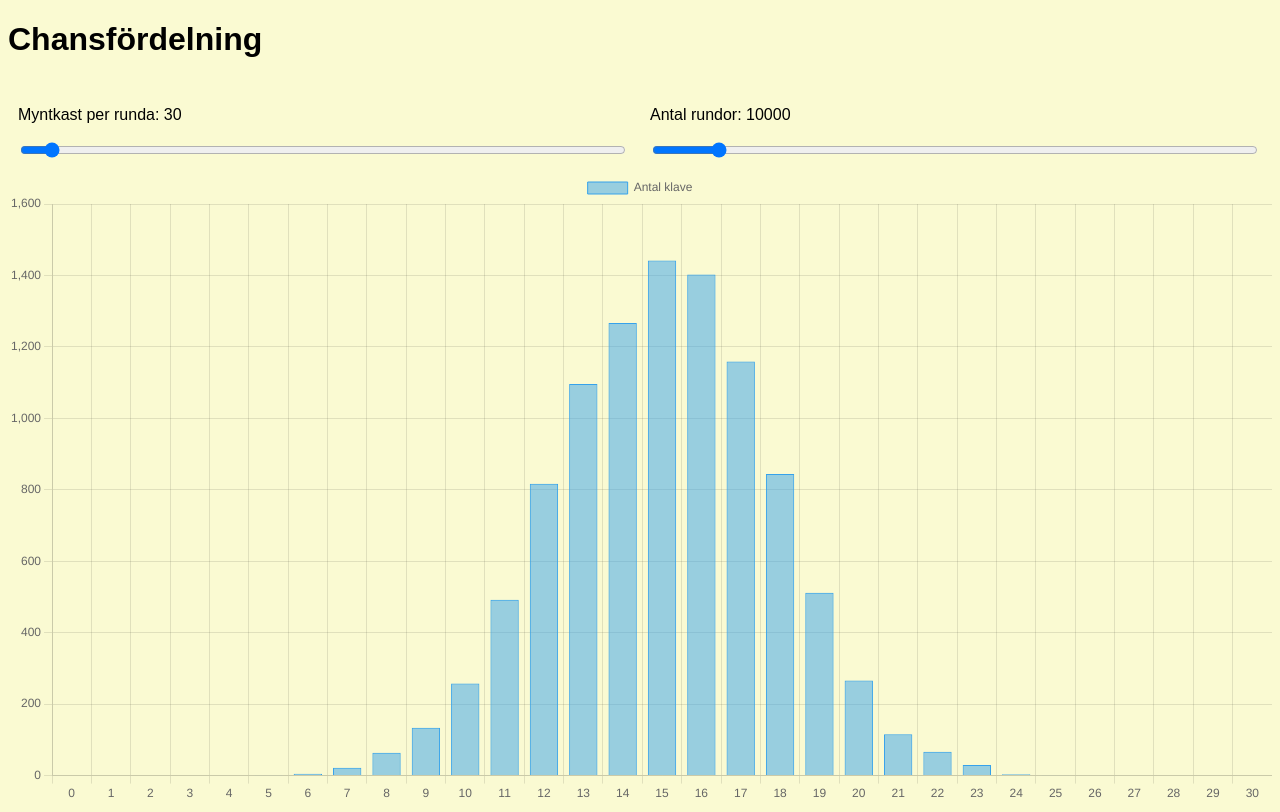
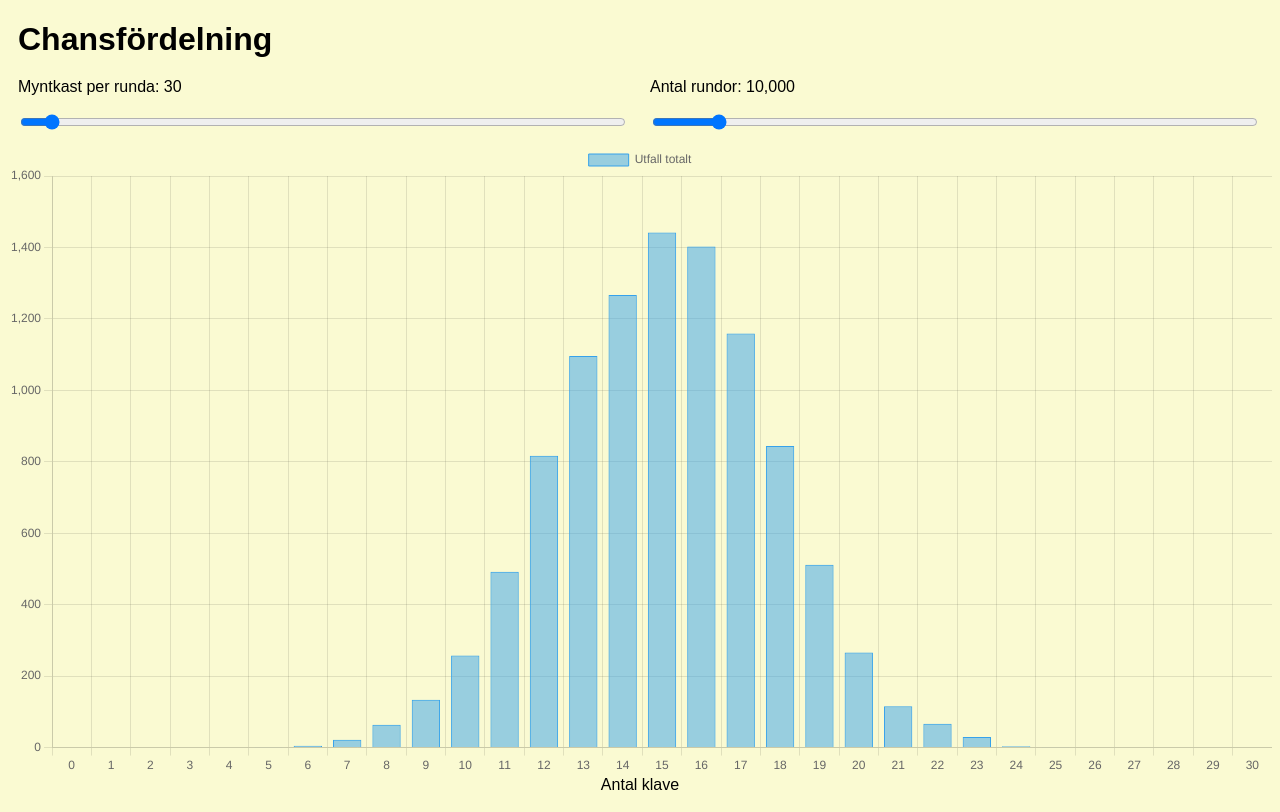
Before and after one commit to tildetilde/tildetilde.github.io, a plain HTML site: page index.html in a window 1280 px wide. Drawn offline with nearby package versions, Linux system fonts and the light colour scheme.

Commit message:
Update labels

```diff
--- a/index.html
+++ b/index.html
@@ -10,7 +10,7 @@
   </head>
   <body>
     <main>
-        <h1>Chansfördelning</h1>
+        <h1 class="header">Chansfördelning</h1>
         <div class="controls">
           <div>
             <p>Myntkast per runda: <span id="roundLengthLabel"></span></p>
@@ -24,6 +24,7 @@
 
         <div>
           <canvas id="chart"></canvas>
+          <div style="text-align: center">Antal klave</div>
         </div>
     </main>
 
--- a/index.js
+++ b/index.js
@@ -30,7 +30,7 @@ function generateData() {
 
 // Initial setup
 roundCountInput.value = roundCount;
-roundCountLabel.textContent = roundCountInput.value;
+roundCountLabel.textContent = Number(roundCount).toLocaleString();
 roundLengthInput.value = roundLength;
 roundLengthLabel.textContent = roundLengthInput.value;
 generateData();
@@ -40,7 +40,7 @@ const chart = new Chart(ctx, {
   data: {
     labels: resultLabels,
     datasets: [{
-      label: 'Antal klave',
+      label: 'Utfall totalt',
       data: results,
       borderWidth: 1
     }]
@@ -57,7 +57,7 @@ const chart = new Chart(ctx, {
 // Regenerate when data is updated
 roundCountInput.addEventListener("input", (event) => {
   roundCount = parseInt(event.currentTarget.value);
-  roundCountLabel.textContent = roundCount
+  roundCountLabel.textContent = Number(roundCount).toLocaleString();
 
   generateData()
   chart.data.datasets[0].data = results;
@@ -66,8 +66,7 @@ roundCountInput.addEventListener("input", (event) => {
 
 roundLengthInput.addEventListener("input", (event) => {
   roundLength = parseInt(event.currentTarget.value);
-  roundLengthLabel.textContent = roundLength
-  console.log({roundLength})
+  roundLengthLabel.textContent = Number(roundLength).toLocaleString();
 
   generateData()
   chart.data.datasets[0].data = results;
--- a/style.css
+++ b/style.css
@@ -4,6 +4,11 @@ html {
 }
 input {
     width: 99%;
+}
+
+.header {
+	margin-bottom: 10px;
+	padding-left: 10px;
 }
 
 .controls {
@@ -15,3 +20,7 @@ input {
 	width: 100%;
 	padding: 10px;
 }
+
+.controls p {
+	margin-top: 0;
+}
```
